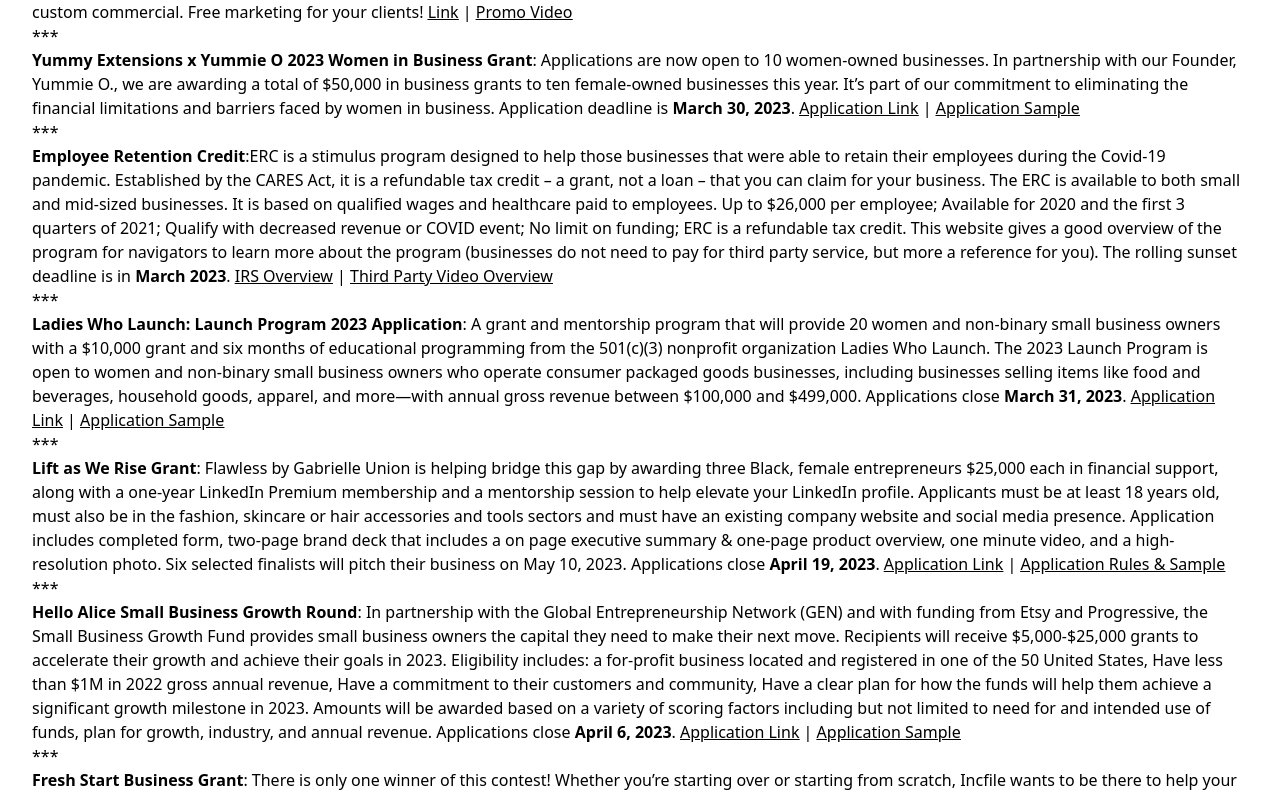
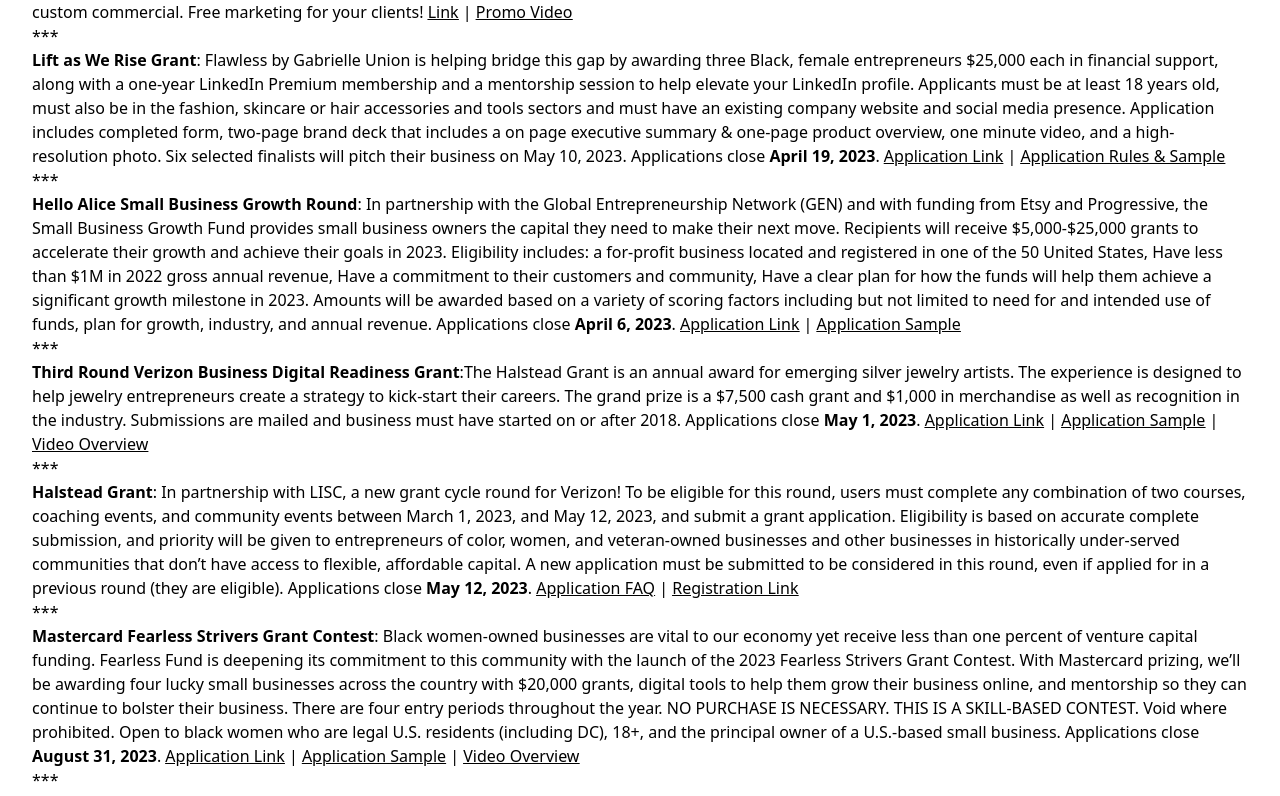
Before and after one commit to ericagirges/cnpp-website, a Next.js app in the folder app/: page /components/ResourcesContent in a window 1280 px wide. Shown: the part 1240-2036 px from the top of the page. Built offline with nearby package versions, Linux system fonts and the light colour scheme.

Commit message:
Update ResourcesContent.js

```diff
--- a/app/pages/components/ResourcesContent.js
+++ b/app/pages/components/ResourcesContent.js
@@ -47,17 +47,9 @@ const TextComponent = () => (
     </h2>
 <p><b>Lenovo Queen of Small Custom Ad</b>: Sign up for Lenovo Evolve Small to make Queen Latifah the face of your small business and learn more about Lenovo Evolve Small initiatives. Businesses can get their custom video in three steps: search for business name (based on Google), Upload Business Logo, Watch and share the custom commercial. Free marketing for your clients! <u><a href="https://www.lenovo.com/us/en/evolvesmall/">Link</a></u> | <u><a href="https:/lenovoevolvesmall.com/">Promo Video</a></u></p>
 <p>*** </p>
-<p><b>Yummy Extensions x Yummie O 2023 Women in Business Grant</b>: Applications are now open to 10 women-owned businesses. In partnership with our Founder, Yummie O., we are awarding a total of $50,000 in business grants to ten female-owned businesses this year. It’s part of our commitment to eliminating the financial limitations and barriers faced by women in business. Application deadline is <b>March 30, 2023</b>. <u><a href="https://yummyextensions.com/pages/women-in-business-grant">Application Link</a></u> | <u><a href="https://rescue.box.com/s/17bpw0bvr9jq2l6zpgcilfjkfp8628m4">Application Sample</a></u></p>
-<p>*** </p>
-<p><b>Employee Retention Credit</b>:ERC is a stimulus program designed to help those businesses that were able to retain their employees during the Covid-19 pandemic. Established by the CARES Act, it is a refundable tax credit – a grant, not a loan – that you can claim for your business. The ERC is available to both small and mid-sized businesses. It is based on qualified wages and healthcare paid to employees. Up to $26,000 per employee; Available for 2020 and the first 3 quarters of 2021; Qualify with decreased revenue or COVID event; No limit on funding; ERC is a refundable tax credit. This website gives a good overview of the program for navigators to learn more about the program (businesses do not need to pay for third party service, but more a reference for you). The rolling sunset deadline is in <b>March 2023</b>. <u><a href="https://www.irs.gov/newsroom/faqs-employee-retention-credit-under-the-cares-act#:~:text=The%20Employee%20Retention%20Credit%20under,financially%20impacted%20by%20COVID%2D19">IRS Overview</a></u> | <u><a href="https://businessfundingsuite.com/"> Third Party Video Overview</a></u></p>
-<p>*** </p>
-<p><b>Ladies Who Launch: Launch Program 2023 Application</b>: A grant and mentorship program that will provide 20 women and non-binary small business owners with a $10,000 grant and six months of educational programming from the 501(c)(3) nonprofit organization Ladies Who Launch. The 2023 Launch Program is open to women and non-binary small business owners who operate consumer packaged goods businesses, including businesses selling items like food and beverages, household goods, apparel, and more—with annual gross revenue between $100,000 and $499,000. Applications close <b>March 31, 2023</b>. <u><a href="https://www.ladieswholaunch.org/launch-program"> Application Link</a></u> | <u><a href="https://rescue.box.com/s/slswt48b5u1rhubiw581x2d1ekm3rxv5">Application Sample</a></u></p>
-<p>*** </p>
 <p><b>Lift as We Rise Grant</b>: Flawless by Gabrielle Union is helping bridge this gap by awarding three Black, female entrepreneurs $25,000 each in financial support, along with a one-year LinkedIn Premium membership and a mentorship session to help elevate your LinkedIn profile. Applicants must be at least 18 years old, must also be in the fashion, skincare or hair accessories and tools sectors and must have an existing company website and social media presence. Application includes completed form, two-page brand deck that includes a on page executive summary & one-page product overview, one minute video, and a high-resolution photo. Six selected finalists will pitch their business on May 10, 2023. Applications close <b>April 19, 2023</b>. <u><a href="https://flawlesscurls.com/pages/lift-as-we-climb-grant-initiative-promotion"> Application Link</a></u> | <u><a href="https://flawlesscurls.com/pages/lift-as-we-climb-grant-initiative-promotion-official-rules">Application Rules & Sample</a></u></p>
 <p>*** </p>
 <p><b>Hello Alice Small Business Growth Round</b>:  In partnership with the Global Entrepreneurship Network (GEN) and with funding from Etsy and Progressive, the Small Business Growth Fund provides small business owners the capital they need to make their next move. Recipients will receive $5,000-$25,000 grants to accelerate their growth and achieve their goals in 2023. Eligibility includes: a for-profit business located and registered in one of the 50 United States, Have less than $1M in 2022 gross annual revenue, Have a commitment to their customers and community, Have a clear plan for how the funds will help them achieve a significant growth milestone in 2023. Amounts will be awarded based on a variety of scoring factors including but not limited to need for and intended use of funds, plan for growth, industry, and annual revenue. Applications close <b>April 6, 2023</b>. <u><a href="https://helloalice.com/funding/sbgf/"> Application Link</a></u> | <u><a href="https://rescue.box.com/s/ooxlv2pwvj0zzu1sp6yfzpsqict53sxg">Application Sample</a></u></p>
-<p>*** </p>
-<p><b>Fresh Start Business Grant</b>: There is only one winner of this contest! Whether you’re starting over or starting from scratch, Incfile wants to be there to help your business succeed. One adult entrepreneur will receive $2,500 to put toward business startup costs and will also receive free formation services from Incfile. Requirements include Must be 21 years or older, Must be a U.S. resident, Must be planning to start a new business or grow an existing business in a significant way. Applications include application form, a business plan, and a 2-minute video. Applications close <b>March 31, 2023</b>. <u><a href="https://www.incfile.com/entrepreneur-grant#entrepreneur-grant"> Application Link</a></u> | <u><a href="https://rescue.box.com/s/esv8dlfz44aqv5inr4bke0oyzzmrbw21">Application Sample</a></u></p>
 <p>*** </p>
 <p><b>Third Round Verizon Business Digital Readiness Grant</b>:The Halstead Grant is an annual award for emerging silver jewelry artists. The experience is designed to help jewelry entrepreneurs create a strategy to kick-start their careers. The grand prize is a $7,500 cash grant and $1,000 in merchandise as well as recognition in the industry. Submissions are mailed and business must have started on or after 2018. Applications close <b>May 1, 2023</b>. <u><a href="https://grant.halsteadbead.com/application"> Application Link</a></u> | <u><a href="https://rescue.box.com/s/u779sfwb4vfmmyftmnfxmdlgzqmugjsr">Application Sample</a></u> | <u><a href="https://youtu.be/1pa2GOa4RPA">Video Overview</a></u></p>
 <p>*** </p>
```
